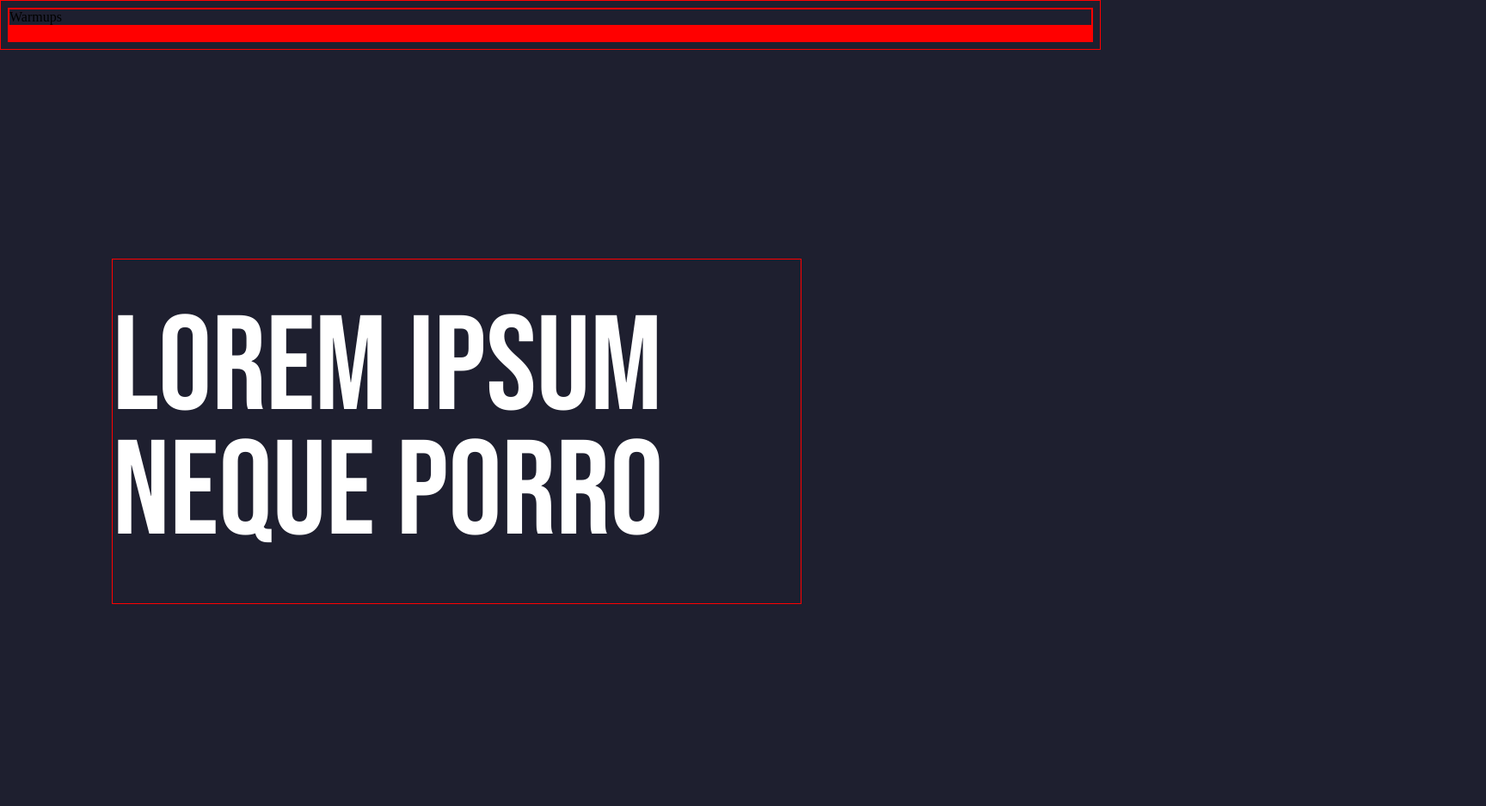
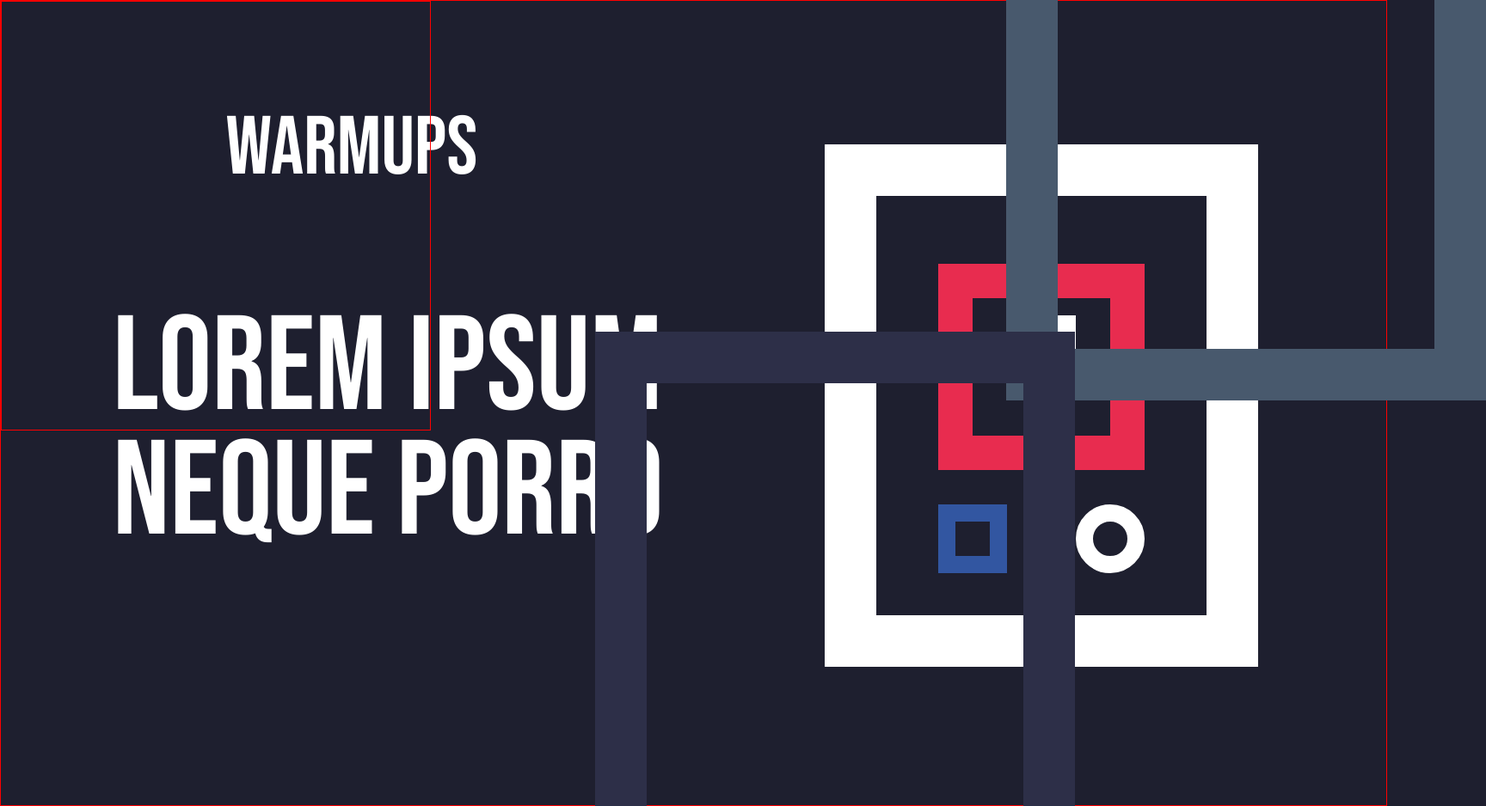
Before and after one commit to VeLoct84/banner-training, a plain HTML site: page index.html in a window 1280 px wide. Shown: the top 938 px of the page at 86% size, 1728 px wide, since content can reach past the window. Before the commit the page ends 800 px from the top, so only its background shows below. Drawn offline with Linux system fonts and the light colour scheme.

Commit message:
styling others element

```diff
--- a/style/style.css
+++ b/style/style.css
@@ -1,13 +1,41 @@
-* {
+body {
+  display: flex;
+  justify-content: start;
   border: 1px solid red;
+  margin: auto;
+  position: relative;
+
+  width: 1611px;
+  height: 936px;
+
   background-color: #1e1f2f;
+}
+
+.heading-text {
+  display: flex;
+  align-items: center;
+
+  /* position box */
+  position: absolute;
+  left: 261.54px;
+  top: 125px;
+
+  /* box sizing */
+  width: 331px;
+  height: 96px;
+
+  font-family: Bebas Neue;
+  font-style: normal;
+  font-weight: 400;
+  font-size: 96px;
+  line-height: 128%;
 }
 
 .main-text {
   display: flex;
   align-items: center;
 
-  /* position our box */
+  /* position box */
   position: absolute;
   left: 130px;
   top: 301px;
@@ -20,7 +48,97 @@
   font-family: Bebas Neue;
   font-style: normal;
   font-weight: 400;
-  color: #ffffff;
   font-size: 156px;
   line-height: 93%;
 }
+
+#white {
+  color: #ffffff;
+}
+
+.shape-container {
+  box-sizing: border-box;
+  position: relative;
+  width: 500px;
+  height: 500px;
+  background-color: none;
+  border: 1px solid red;
+}
+
+.small-circle {
+  position: absolute;
+  width: 80px;
+  height: 80px;
+  left: 1249px;
+  top: 585px;
+
+  box-sizing: border-box;
+  border: 20px solid #ffffff;
+  border-radius: 42px;
+}
+
+.smallWhite-rectangle {
+  position: absolute;
+  width: 80px;
+  height: 80px;
+  left: 1169px;
+  top: 365px;
+
+  box-sizing: border-box;
+  border: 20px solid #ffffff;
+}
+
+.mediumRed-rectangle {
+  position: absolute;
+  width: 240px;
+  height: 240px;
+  left: 1089px;
+  top: 305px;
+
+  box-sizing: border-box;
+  border: 40px solid #e82c4f;
+}
+
+.smallBlue-rectangle {
+  position: absolute;
+  width: 80px;
+  height: 80px;
+  left: 1089px;
+  top: 585px;
+
+  box-sizing: border-box;
+  border: 20px solid #3256a1;
+}
+
+.bigWhite-rectangle {
+  position: absolute;
+  width: 504px;
+  height: 608px;
+  left: 957px;
+  top: 166px;
+
+  box-sizing: border-box;
+  border: 60px solid #ffffff;
+}
+
+.rectangle-above {
+  position: absolute;
+  width: 558px;
+  height: 644px;
+  left: 1169px;
+  top: -179px;
+
+  box-sizing: border-box;
+  border: 60px solid #48596d;
+}
+
+.rectangle-below {
+  position: absolute;
+  width: 558px;
+  height: 644px;
+  left: 691px;
+  top: 385px;
+
+  box-sizing: border-box;
+  border: 60px solid #2d2f48;
+}
```
